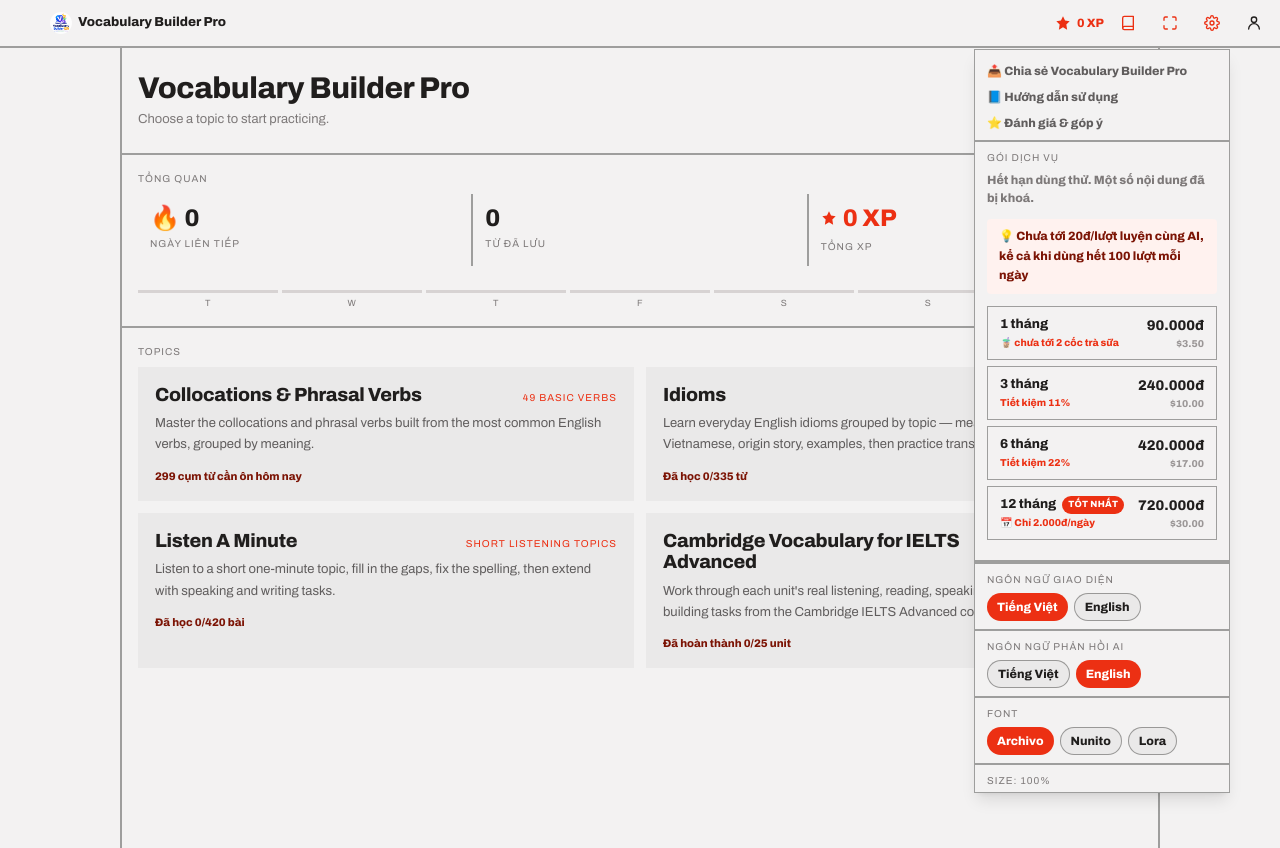
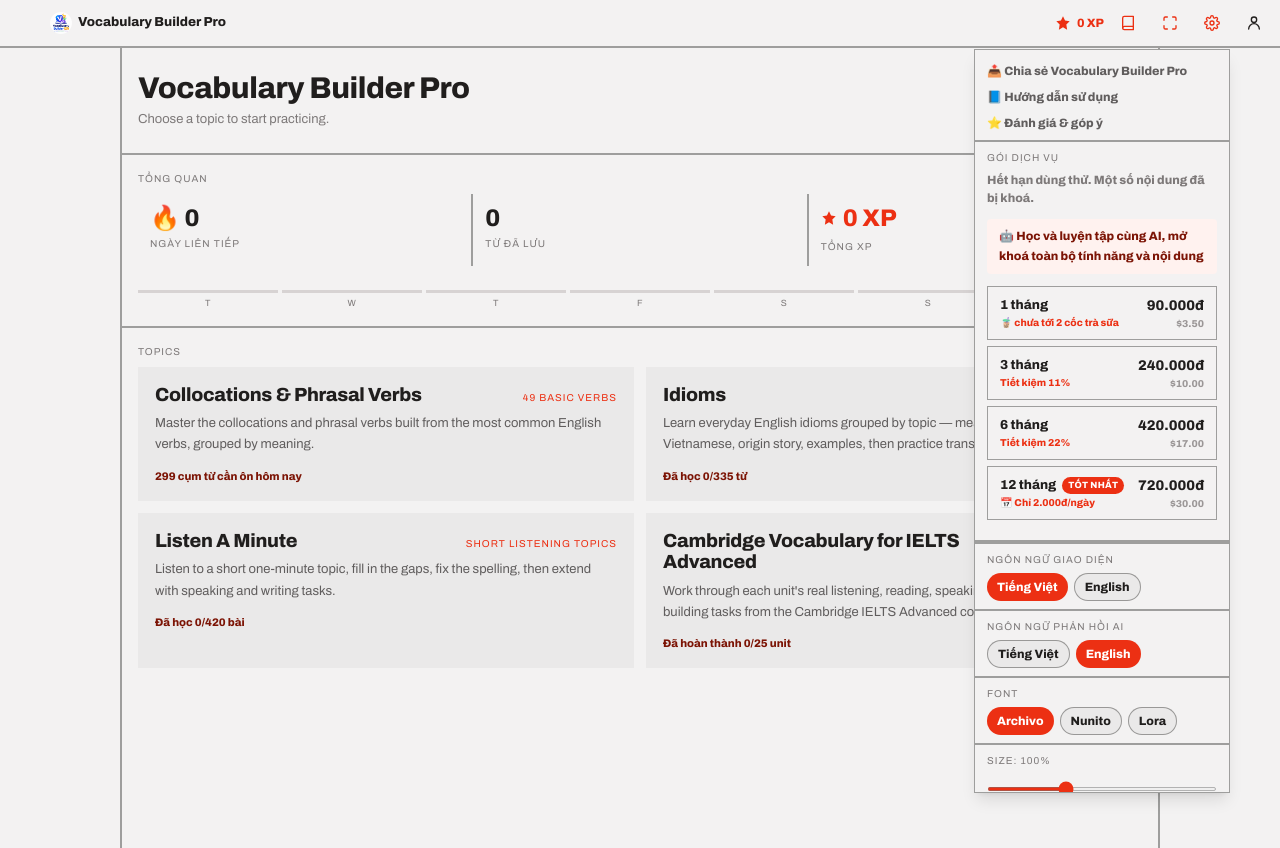
Before and after one commit to CatholicGame/english, a Next.js app: page / in a window 1280 px wide. Both pictures are taken after a click on the button 1212 px from the left and 23 px from the top of the page. Built offline with nearby package versions, Linux system fonts and the light colour scheme; no server answers.

Commit message:
fix setting

```diff
--- a/src/components/AppHeader.tsx
+++ b/src/components/AppHeader.tsx
@@ -166,7 +166,11 @@
         </button>
         {settingsOpen && (
           <div
-            className="absolute top-full right-0 mt-2 w-64 max-h-[calc(100dvh-56px)] overflow-y-auto overscroll-contain border border-[color:var(--color-divider)] bg-bg shadow-lg"
+            // Full-width sheet right below the header on mobile — a narrow
+            // w-64 dropdown anchored to the gear icon left a lopsided gap on
+            // the opposite side of a phone-width screen. From sm: up, back to
+            // the compact anchored dropdown (there's room for it to float).
+            className="fixed inset-x-0 top-12 max-h-[calc(100dvh-3rem)] overflow-y-auto overscroll-contain border-t border-[color:var(--color-divider)] bg-bg shadow-lg sm:absolute sm:inset-x-auto sm:top-full sm:right-0 sm:mt-2 sm:w-64 sm:max-h-[calc(100dvh-56px)] sm:border"
           >
             <div className="divider-b px-3 py-2">
               <ShareButton
--- a/src/components/SubscriptionSettings.tsx
+++ b/src/components/SubscriptionSettings.tsx
@@ -15,7 +15,6 @@
 import { useUiLang } from "@/lib/i18n";
 import {
   PRICING_PLANS,
-  AI_DAILY_CALL_LIMIT,
   isPaidActive,
   isTrialActive,
   trialDaysLeft as computeTrialDaysLeft,
@@ -31,18 +30,6 @@
   const baseline = monthly.priceVnd * plan.months;
   const pct = Math.round((1 - plan.priceVnd / baseline) * 100);
   return pct > 0 ? pct : null;
-}
-
-/** Worst-case cost per AI request: the plan's own price spread evenly across
- * its days, divided by the daily call cap — i.e. "even if you maxed out
- * AI_DAILY_CALL_LIMIT every single day of the plan, each request still only
- * cost this much." A real, honest number (not an average that needs usage
- * data we don't have yet — see AI_DAILY_CALL_LIMIT's comment), and the
- * strongest one: actual per-request cost for anyone not maxing out daily is
- * lower still. */
-function worstCaseCostPerAiRequest(plan: PricingPlan): number {
-  const perDay = plan.priceVnd / (plan.months * 30);
-  return Math.ceil(perDay / AI_DAILY_CALL_LIMIT);
 }
 
 function formatVnd(n: number): string {
@@ -106,11 +93,6 @@
   const trialActive = isTrialActive(subscription);
   const daysLeft = computeTrialDaysLeft(subscription);
   const selectedPlan = PRICING_PLANS.find((p) => p.cycle === selectedCycle) ?? null;
-  // Anchor the headline "worth it" stat to whichever plan is cheapest
-  // per-month (yearly, by design) — the strongest honest number, not
-  // per-plan noise repeated four times.
-  const bestValuePlan = PRICING_PLANS.reduce((a, b) => (a.priceVnd / a.months < b.priceVnd / b.months ? a : b));
-  const aiCostPerRequest = worstCaseCostPerAiRequest(bestValuePlan);
 
   return (
     <div className="px-3 py-2">
@@ -129,7 +111,7 @@
       )}
 
       <div className="mb-3 rounded bg-accent-100 px-3 py-2 text-[12px] leading-relaxed font-bold text-accent-800">
-        {t("subs.aiCostHook", { price: formatVnd(aiCostPerRequest), limit: String(AI_DAILY_CALL_LIMIT) })}
+        {t("subs.valueHook")}
       </div>
 
       <div className="mb-3 flex flex-col gap-1.5">
--- a/src/lib/i18n.ts
+++ b/src/lib/i18n.ts
@@ -63,9 +63,9 @@
     vi: "Chọn 1 gói ở trên để thanh toán: PayOS (VNĐ) cho người dùng Việt Nam, hoặc PayPal (USD) cho người nước ngoài. Quyền lợi sẽ tự động kích hoạt ngay sau khi thanh toán thành công.",
     en: "Pick a plan above to pay: PayOS (VND) for Vietnamese users, or PayPal (USD) for international users. Access activates automatically once payment succeeds.",
   },
-  "subs.aiCostHook": {
-    vi: "💡 Chưa tới {price}/lượt luyện cùng AI, kể cả khi dùng hết {limit} lượt mỗi ngày",
-    en: "💡 Under {price} per AI practice request, even at the full {limit}/day limit",
+  "subs.valueHook": {
+    vi: "🤖 Học và luyện tập cùng AI, mở khoá toàn bộ tính năng và nội dung",
+    en: "🤖 Practice with AI, every feature and all content unlocked",
   },
   "plan.monthly": { vi: "1 tháng", en: "1 month" },
   "plan.quarterly": { vi: "3 tháng", en: "3 months" },
```
Also changed, not shown: 1 other file (tests, documents, lock files or other folders).
